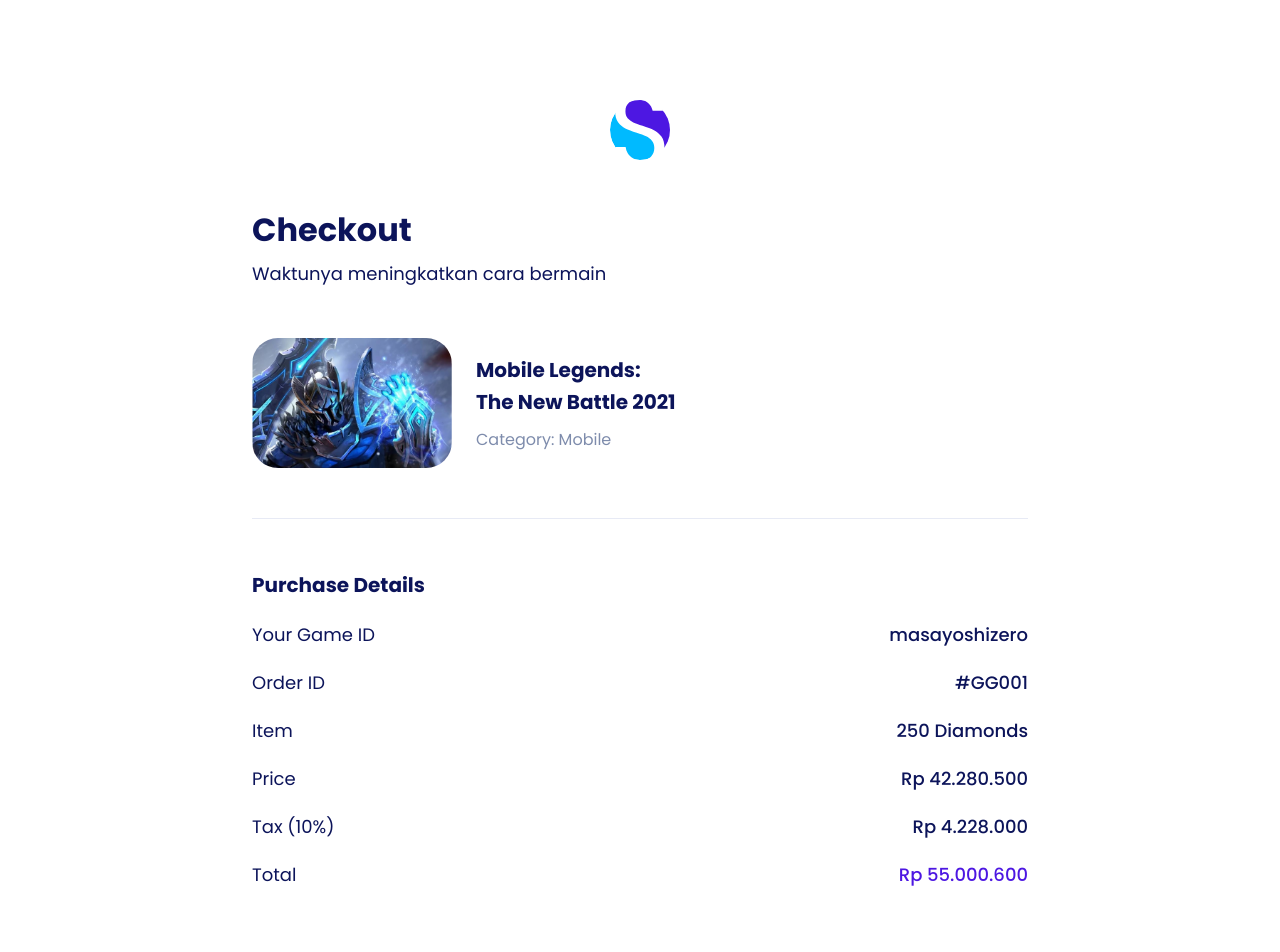
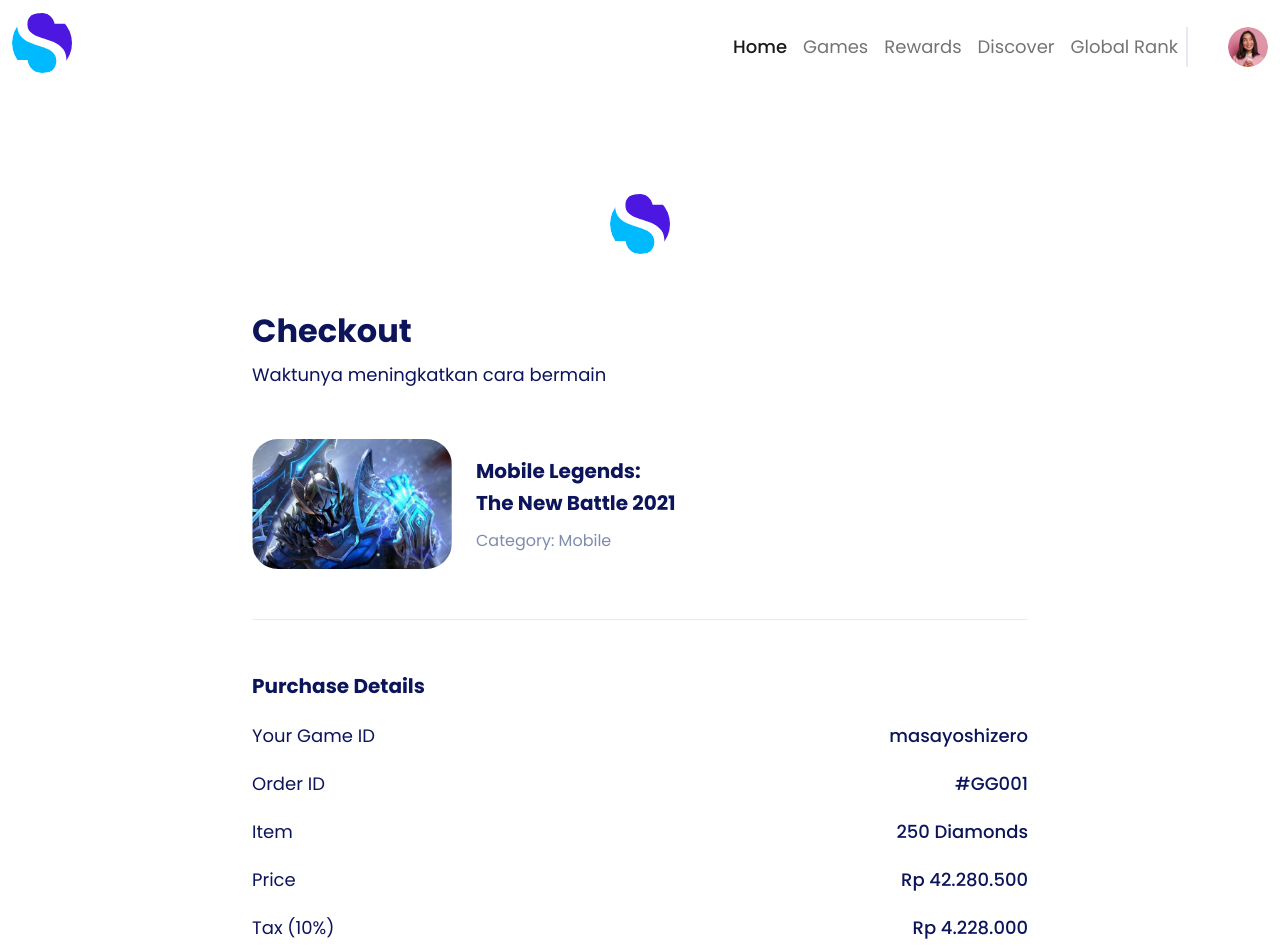
Before and after one commit to yogs22/vstore-front, a Next.js app: page /checkout in a window 1280 px wide. Shown: the top 952 px of the page. Built offline with nearby package versions, Linux system fonts and the light colour scheme.

Commit message:
Refactor checkout page

```diff
--- /dev/null
+++ b/components/organisms/CheckoutConfirmation/index.tsx
@@ -0,0 +1,21 @@
+export default function CheckoutConfirmation() {
+  return (
+    <>
+      <label className="checkbox-label text-lg color-palette-1">
+        I have transferred the money
+        <input type="checkbox" />
+        <span className="checkmark" />
+      </label>
+      <div className="d-md-block d-flex flex-column w-100 pt-50">
+        <a
+          className="btn btn-confirm-payment rounded-pill fw-medium text-white border-0 text-lg"
+          href="/complete-checkout"
+          role="button"
+        >
+          Confirm
+          Payment
+        </a>
+      </div>
+    </>
+  );
+}
--- /dev/null
+++ b/components/organisms/CheckoutDetail/index.tsx
@@ -0,0 +1,72 @@
+export default function CheckoutDetail() {
+  return (
+    <>
+      <div className="purchase pt-md-50 pt-30">
+        <h2 className="fw-bold text-xl color-palette-1 mb-20">Purchase Details</h2>
+        <p className="text-lg color-palette-1 mb-20">
+          Your Game ID
+          <span
+            className="purchase-details"
+          >
+            masayoshizero
+          </span>
+        </p>
+        <p className="text-lg color-palette-1 mb-20">
+          Order ID
+          <span className="purchase-details">#GG001</span>
+        </p>
+        <p className="text-lg color-palette-1 mb-20">
+          Item
+          <span className="purchase-details">250 Diamonds</span>
+        </p>
+        <p className="text-lg color-palette-1 mb-20">
+          Price
+          <span className="purchase-details">Rp 42.280.500</span>
+        </p>
+        <p className="text-lg color-palette-1 mb-20">
+          Tax (10%)
+          <span className="purchase-details">Rp 4.228.000</span>
+        </p>
+        <p className="text-lg color-palette-1 mb-20">
+          Total
+          <span className="purchase-details color-palette-4">
+            Rp
+            55.000.600
+          </span>
+        </p>
+      </div>
+      <div className="payment pt-md-50 pb-md-50 pt-10 pb-10">
+        <h2 className="fw-bold text-xl color-palette-1 mb-20">Payment Informations</h2>
+        <p className="text-lg color-palette-1 mb-20">
+          Your Account Name
+          <span className="purchase-details">
+            Masayoshi
+            Angga Zero
+          </span>
+        </p>
+        <p className="text-lg color-palette-1 mb-20">
+          Type
+          <span className="payment-details">Worldwide Transfer</span>
+        </p>
+        <p className="text-lg color-palette-1 mb-20">
+          Bank Name
+          <span className="payment-details">Mandiri</span>
+        </p>
+        <p className="text-lg color-palette-1 mb-20">
+          Bank Account Name
+          <span className="payment-details">
+            PT Store GG
+            Indonesia
+          </span>
+        </p>
+        <p className="text-lg color-palette-1 mb-20">
+          Bank Number
+          <span className="payment-details">
+            1800 - 9090 -
+            2021
+          </span>
+        </p>
+      </div>
+    </>
+  );
+}
--- /dev/null
+++ b/components/organisms/CheckoutItem/index.tsx
@@ -0,0 +1,20 @@
+export default function CheckoutItem() {
+  return (
+    <div className="game-checkout d-flex flex-row align-items-center pt-md-50 pb-md-50 pt-30 pb-30">
+      <div className="pe-4">
+        <div className="cropped">
+          <img src="img/Thumbnail-3.png" className="img-fluid" alt="" />
+        </div>
+      </div>
+      <div>
+        <p className="fw-bold text-xl color-palette-1 mb-10">
+          Mobile Legends:
+          <br />
+          {' '}
+          The New Battle 2021
+        </p>
+        <p className="color-palette-2 m-0">Category: Mobile</p>
+      </div>
+    </div>
+  );
+}
--- a/components/organisms/TopUpForm/index.tsx
+++ b/components/organisms/TopUpForm/index.tsx
@@ -272,7 +272,7 @@
       </div>
       <div className="d-sm-block d-flex flex-column w-100">
         <a
-          href="./checkout.html"
+          href="/checkout"
           type="submit"
           className="btn btn-submit rounded-pill fw-medium text-white border-0 text-lg"
         >
--- a/pages/checkout.tsx
+++ b/pages/checkout.tsx
@@ -1,139 +1,32 @@
+import Image from 'next/image';
+import CheckoutItem from '../components/organisms/CheckoutItem/index.tsx';
+import CheckoutDetail from '../components/organisms/CheckoutDetail/index.tsx';
+import CheckoutConfirmation from '../components/organisms/CheckoutConfirmation/index.tsx';
+import Navbar from '../components/organisms/Navbar/index.tsx';
+import Footer from '../components/organisms/Footer/index.tsx';
+
 export default function Checkout() {
   return (
+    <>
+      <Navbar />
       <section className="checkout mx-auto pt-md-100 pb-md-145 pt-30 pb-30">
         <div className="container-fluid">
           <div className="logo text-md-center text-start pb-50">
             <a className="" href="#">
-            <svg width="60" height="60" viewBox="0 0 60 60" fill="none" xmlns="http://www.w3.org/2000/svg">
-              <mask
-                id="mask0"
-                mask-type="alpha"
-                maskUnits="userSpaceOnUse"
-                x="0"
-                y="0"
-                width="60"
-                height="60"
-              >
-                <circle cx="30" cy="30" r="30" fill="#3546AB" />
-              </mask>
-              <g mask="url(#mask0)">
-                <circle cx="30" cy="30" r="30" fill="#00BAFF" />
-                <path
-                  d="M41.5001 35.0001C52.3001 38.2001 49.6668 48.0001 47.0001 52.5001L71.0001 60.5001L79.5001 -12.9999C63.6667 -13.8333 29.5001 -14.9999 19.5001 -12.9999C7.00007 -10.4999 13.5001 4.00006 12.0001 14.0001C10.5001 24.0001 28.0001 31.0001 41.5001 35.0001Z"
-                  fill="#4D17E2"
-                />
-                <path
-                  d="M54.495 47.785C54.495 51.285 53.655 54.54 51.975 57.55C50.295 60.56 47.74 63.01 44.31 64.9C40.88 66.79 36.645 67.735 31.605 67.735C26.705 67.735 22.33 66.86 18.48 65.11C14.7 63.29 11.655 60.84 9.345 57.76C7.105 54.61 5.81 51.04 5.46 47.05H15.645C15.855 49.15 16.555 51.215 17.745 53.245C19.005 55.205 20.755 56.85 22.995 58.18C25.305 59.44 28.07 60.07 31.29 60.07C35.49 60.07 38.71 58.95 40.95 56.71C43.19 54.47 44.31 51.6 44.31 48.1C44.31 45.09 43.505 42.64 41.895 40.75C40.355 38.86 38.43 37.39 36.12 36.34C33.81 35.22 30.66 34.03 26.67 32.77C21.98 31.23 18.2 29.795 15.33 28.465C12.53 27.065 10.115 25 8.085 22.27C6.125 19.54 5.145 15.935 5.145 11.455C5.145 7.60499 6.055 4.20999 7.875 1.27C9.765 -1.67 12.425 -3.945 15.855 -5.555C19.355 -7.165 23.45 -7.97 28.14 -7.97C35.42 -7.97 41.195 -6.185 45.465 -2.615C49.735 0.884996 52.22 5.365 52.92 10.825H42.63C42.07 7.885 40.565 5.295 38.115 3.055C35.665 0.814997 32.34 -0.305003 28.14 -0.305003C24.29 -0.305003 21.21 0.709996 18.9 2.73999C16.59 4.69999 15.435 7.5 15.435 11.14C15.435 14.01 16.17 16.355 17.64 18.175C19.18 19.925 21.07 21.325 23.31 22.375C25.55 23.355 28.63 24.475 32.55 25.735C37.31 27.275 41.125 28.745 43.995 30.145C46.935 31.545 49.42 33.68 51.45 36.55C53.48 39.35 54.495 43.095 54.495 47.785Z"
-                  fill="white"
-                />
-              </g>
-            </svg>
+              <Image src="/icon/logo.svg" width={60} height={60} alt="logo" />
             </a>
           </div>
           <div className="title-text pt-md-50 pt-0">
             <h2 className="text-4xl fw-bold color-palette-1 mb-10">Checkout</h2>
             <p className="text-lg color-palette-1 mb-0">Waktunya meningkatkan cara bermain</p>
           </div>
-        <div className="game-checkout d-flex flex-row align-items-center pt-md-50 pb-md-50 pt-30 pb-30">
-          <div className="pe-4">
-            <div className="cropped">
-              <img src="img/Thumbnail-3.png" className="img-fluid" alt="" />
-            </div>
-          </div>
-          <div>
-            <p className="fw-bold text-xl color-palette-1 mb-10">
-              Mobile Legends:
-              <br />
-              {' '}
-              The New Battle 2021
-            </p>
-            <p className="color-palette-2 m-0">Category: Mobile</p>
-          </div>
-        </div>
+          <CheckoutItem />
           <hr />
-        <div className="purchase pt-md-50 pt-30">
-          <h2 className="fw-bold text-xl color-palette-1 mb-20">Purchase Details</h2>
-          <p className="text-lg color-palette-1 mb-20">
-            Your Game ID
-            <span
-              className="purchase-details"
-            >
-              masayoshizero
-            </span>
-          </p>
-          <p className="text-lg color-palette-1 mb-20">
-            Order ID
-            <span className="purchase-details">#GG001</span>
-          </p>
-          <p className="text-lg color-palette-1 mb-20">
-            Item
-            <span className="purchase-details">250 Diamonds</span>
-          </p>
-          <p className="text-lg color-palette-1 mb-20">
-            Price
-            <span className="purchase-details">Rp 42.280.500</span>
-          </p>
-          <p className="text-lg color-palette-1 mb-20">
-            Tax (10%)
-            <span className="purchase-details">Rp 4.228.000</span>
-          </p>
-          <p className="text-lg color-palette-1 mb-20">
-            Total
-            <span className="purchase-details color-palette-4">
-              Rp
-              55.000.600
-            </span>
-          </p>
-        </div>
-        <div className="payment pt-md-50 pb-md-50 pt-10 pb-10">
-          <h2 className="fw-bold text-xl color-palette-1 mb-20">Payment Informations</h2>
-          <p className="text-lg color-palette-1 mb-20">
-            Your Account Name
-            <span className="purchase-details">
-              Masayoshi
-              Angga Zero
-            </span>
-          </p>
-          <p className="text-lg color-palette-1 mb-20">
-            Type
-            <span className="payment-details">Worldwide Transfer</span>
-          </p>
-          <p className="text-lg color-palette-1 mb-20">
-            Bank Name
-            <span className="payment-details">Mandiri</span>
-          </p>
-          <p className="text-lg color-palette-1 mb-20">
-            Bank Account Name
-            <span className="payment-details">
-              PT Store GG
-              Indonesia
-            </span>
-          </p>
-          <p className="text-lg color-palette-1 mb-20">
-            Bank Number
-            <span className="payment-details">
-              1800 - 9090 -
-              2021
-            </span>
-          </p>
-        </div>
-        <label className="checkbox-label text-lg color-palette-1">
-          I have transferred the money
-          <input type="checkbox" />
-          <span className="checkmark" />
-        </label>
-        <div className="d-md-block d-flex flex-column w-100 pt-50">
-          <a
-            className="btn btn-confirm-payment rounded-pill fw-medium text-white border-0 text-lg"
-            href="./complete-checkout.html"
-            role="button"
-          >
-            Confirm
-            Payment
-          </a>
-        </div>
+          <CheckoutDetail />
+          <CheckoutConfirmation />
         </div>
       </section>
-
+      <Footer />
+    </>
   );
 }
--- a/pages/detail/index.tsx
+++ b/pages/detail/index.tsx
@@ -1,8 +1,12 @@
 import TopUpForm from '../../components/organisms/TopUpForm/index.tsx';
 import TopUpItem from '../../components/organisms/TopUpItem/index.tsx';
+import Navbar from '../../components/organisms/Navbar/index.tsx';
+import Footer from '../../components/organisms/Footer/index.tsx';
 
 export default function Detail() {
   return (
+    <>
+      <Navbar />
       <section className="detail pt-lg-60 pb-50">
         <div className="container-xxl container-fluid">
           <div className="detail-header pb-50">
@@ -21,5 +25,7 @@
           </div>
         </div>
       </section>
+      <Footer />
+    </>
   );
 }
```
Lines whose indentation alone changed are shown as unchanged.
